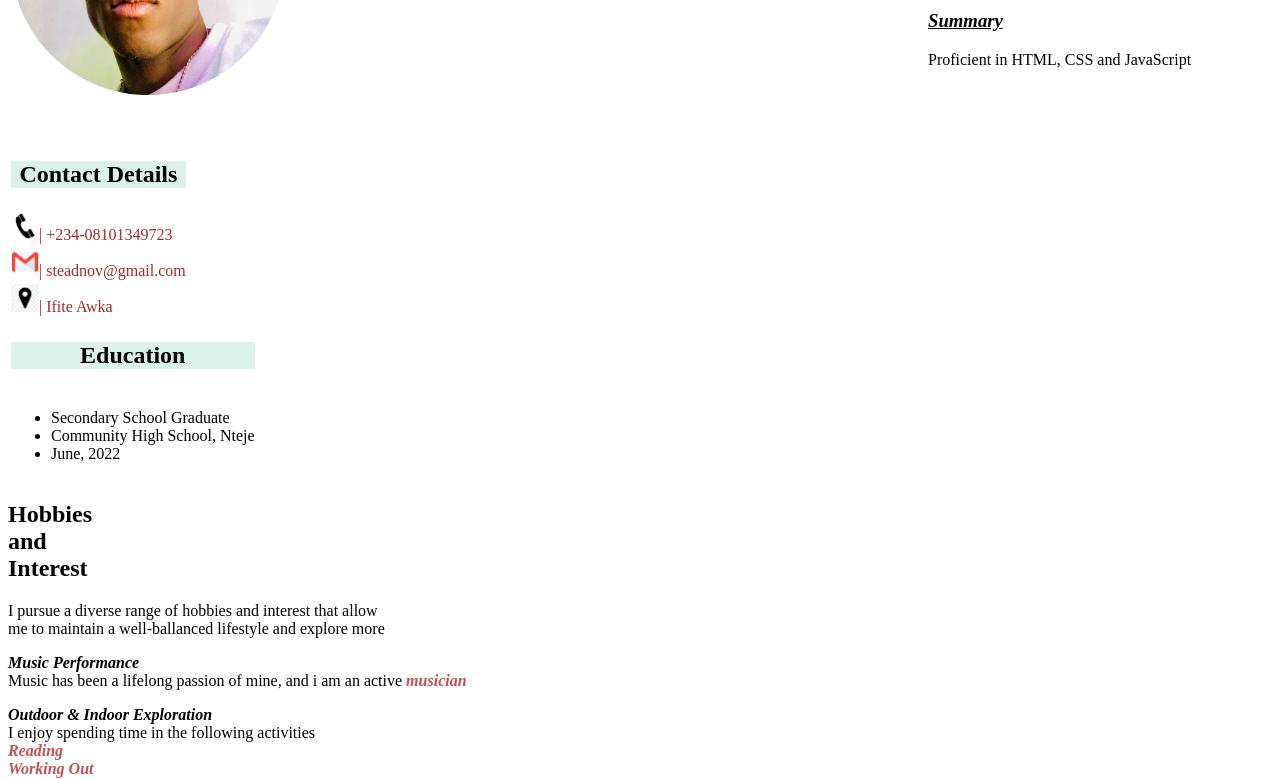
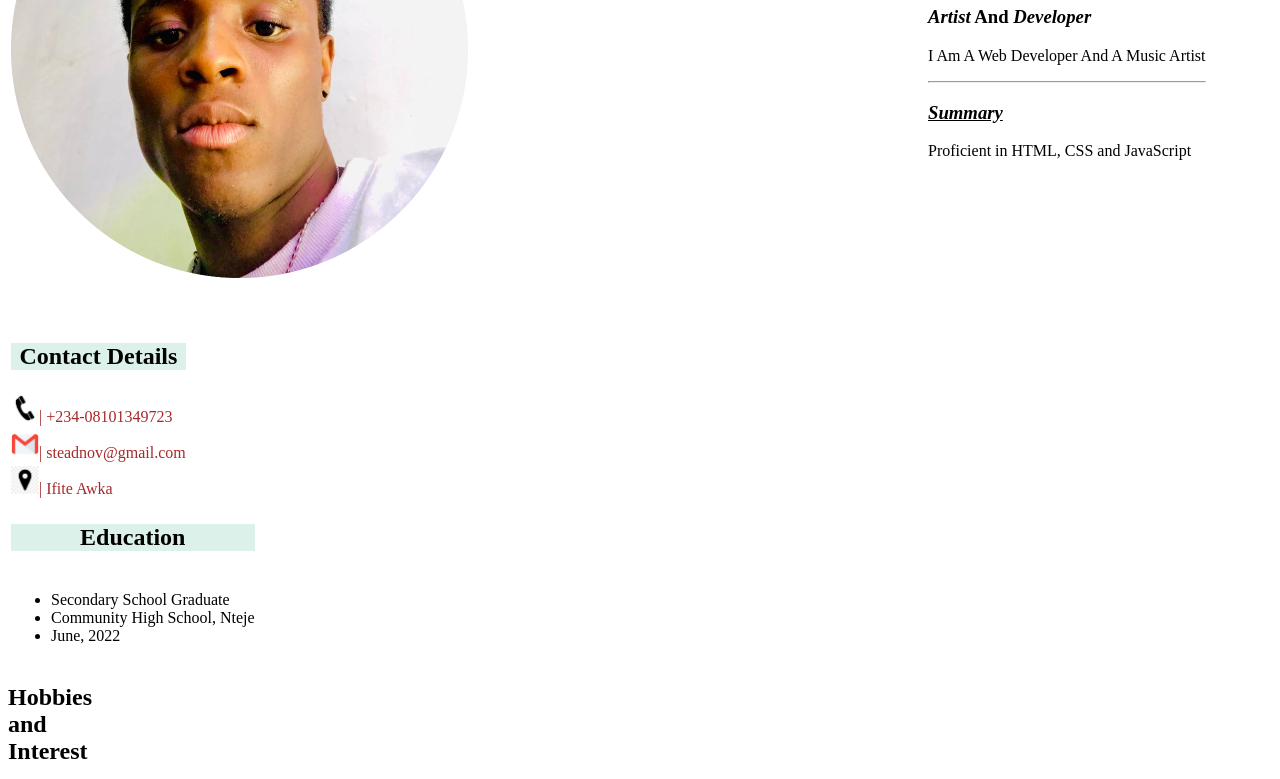
Before and after one commit to SteadNOV/my_cv, a plain HTML site: page index.html in a window 1280 px wide. Shown: the part 190-969 px from the top of the page. Drawn offline with Linux system fonts and the light colour scheme; a script that the page names is missing.

Commit message:
Update index.html

```diff
--- a/index.html
+++ b/index.html
@@ -14,7 +14,7 @@
 <table>
     <tbody>
         <tr>
-            <td><img src="stead.png" alt="stead" height="auto" width="30%"></td>
+            <td><img src="stead.png" alt="stead" height="50%" width="50%"></td>
             <td>
                 <h1><a href="https://web.facebook.com/profile.php?id=61558922291810" target="_blank"><span id="name">SteadNOV</span></a></h1>
                 <h3><em class="me">Artist</em> And <em class="me">Developer</em></h3>
```
